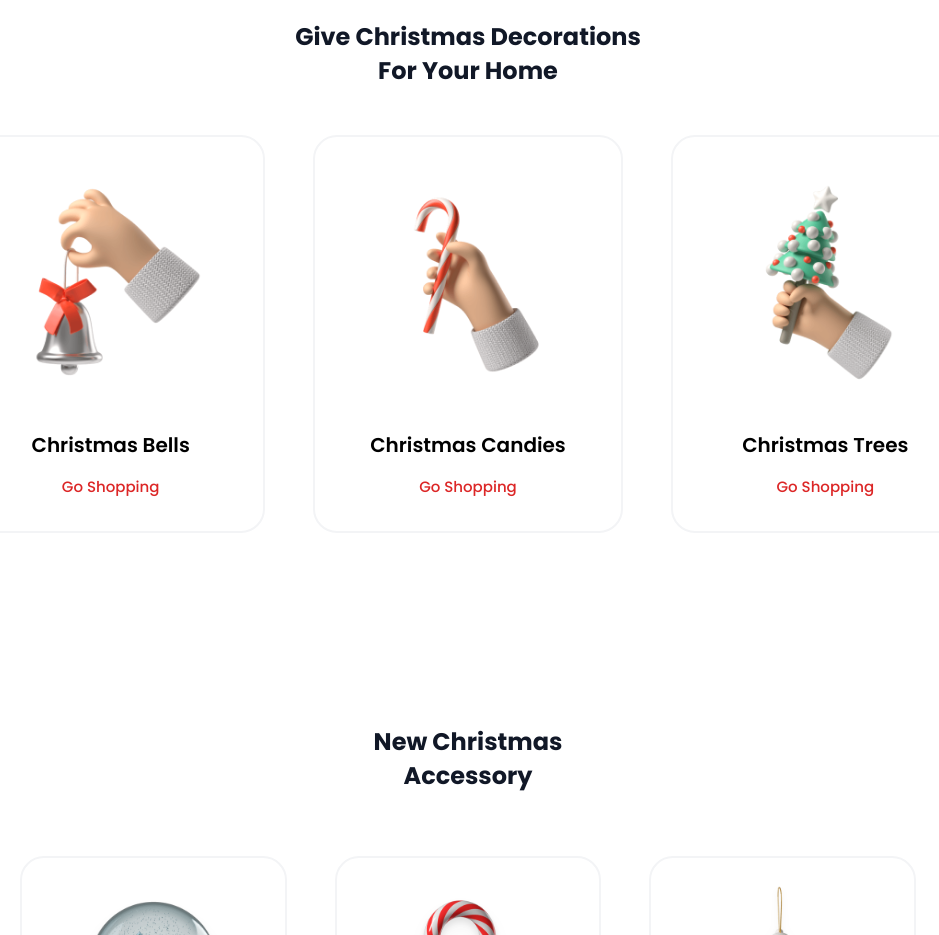
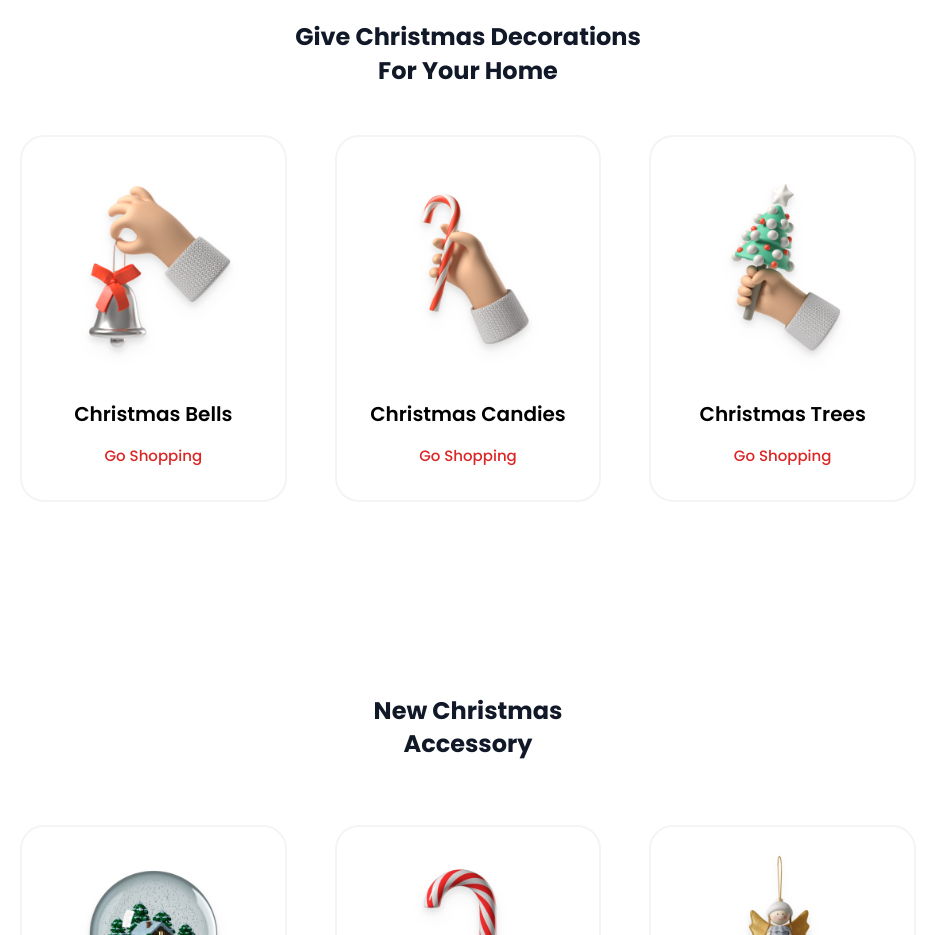
Before and after one commit to fajarfadillahh/christmas-gift-react-tailwind, a React (Vite) app: page / in a window 1280 px wide. Shown: the part 1340-2275 px from the top of the page, without its empty margins (172-1111 px from the left). Built offline with nearby package versions, Linux system fonts and the light colour scheme.

Commit message:
modified Decorations.jsx file

```diff
--- a/src/parts/Homepage/Decorations.jsx
+++ b/src/parts/Homepage/Decorations.jsx
@@ -16,11 +16,11 @@ export default function Decorations() {
           </h1>
         </div>
 
-        <div className="decorations__group grid grid-cols-[repeat(auto-fit,minmax(280px,0.9fr))] justify-center gap-12">
+        <div className="decorations__group grid grid-cols-[repeat(auto-fit,minmax(240px,0.9fr))] justify-center gap-12 lg:max-w-4xl lg:grid-cols-3 lg:justify-self-center">
           <div className="decorations__content grid gap-8 rounded-3xl border-2 border-gray-100 p-8 transition-all duration-300 hover:border-white hover:bg-white hover:shadow-lg">
             <img
               src={DecorImg1}
-              className="decorations__content-img w-[230px] justify-self-center"
+              className="decorations__content-img w-[230px] justify-self-center drop-shadow-lg"
               alt="Decoration product img"
             />
 
@@ -40,7 +40,7 @@ export default function Decorations() {
           <div className="decorations__content grid gap-8 rounded-3xl border-2 border-gray-100 p-8 transition-all duration-300 hover:border-white hover:bg-white hover:shadow-lg">
             <img
               src={DecorImg2}
-              className="decorations__content-img w-[230px] justify-self-center"
+              className="decorations__content-img w-[230px] justify-self-center drop-shadow-lg"
               alt="Decoration product img"
             />
 
@@ -60,7 +60,7 @@ export default function Decorations() {
           <div className="decorations__content grid gap-8 rounded-3xl border-2 border-gray-100 p-8 transition-all duration-300 hover:border-white hover:bg-white hover:shadow-lg">
             <img
               src={DecorImg3}
-              className="decorations__content-img w-[230px] justify-self-center"
+              className="decorations__content-img w-[230px] justify-self-center drop-shadow-lg"
               alt="Decoration product img"
             />
 
```
